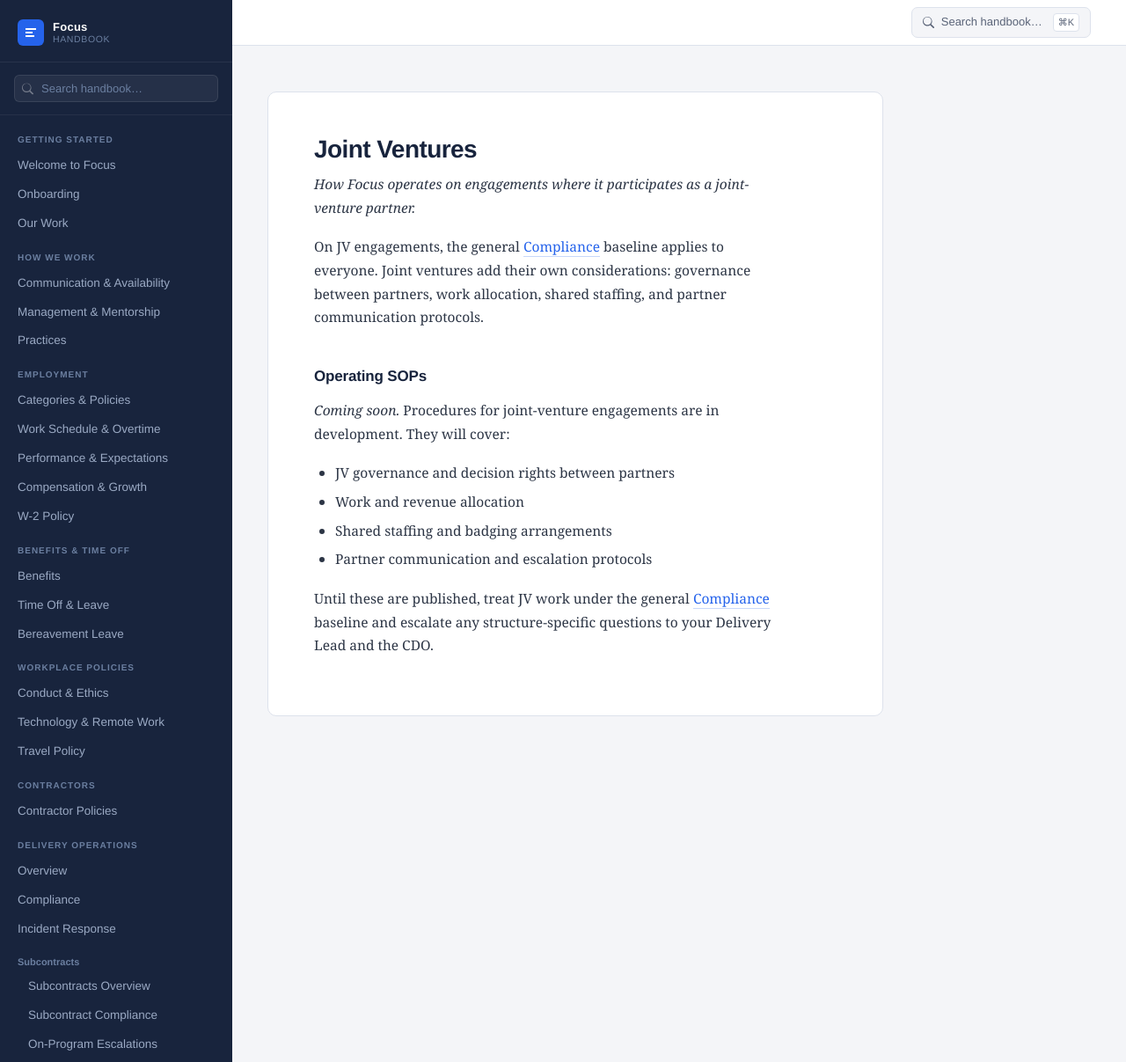
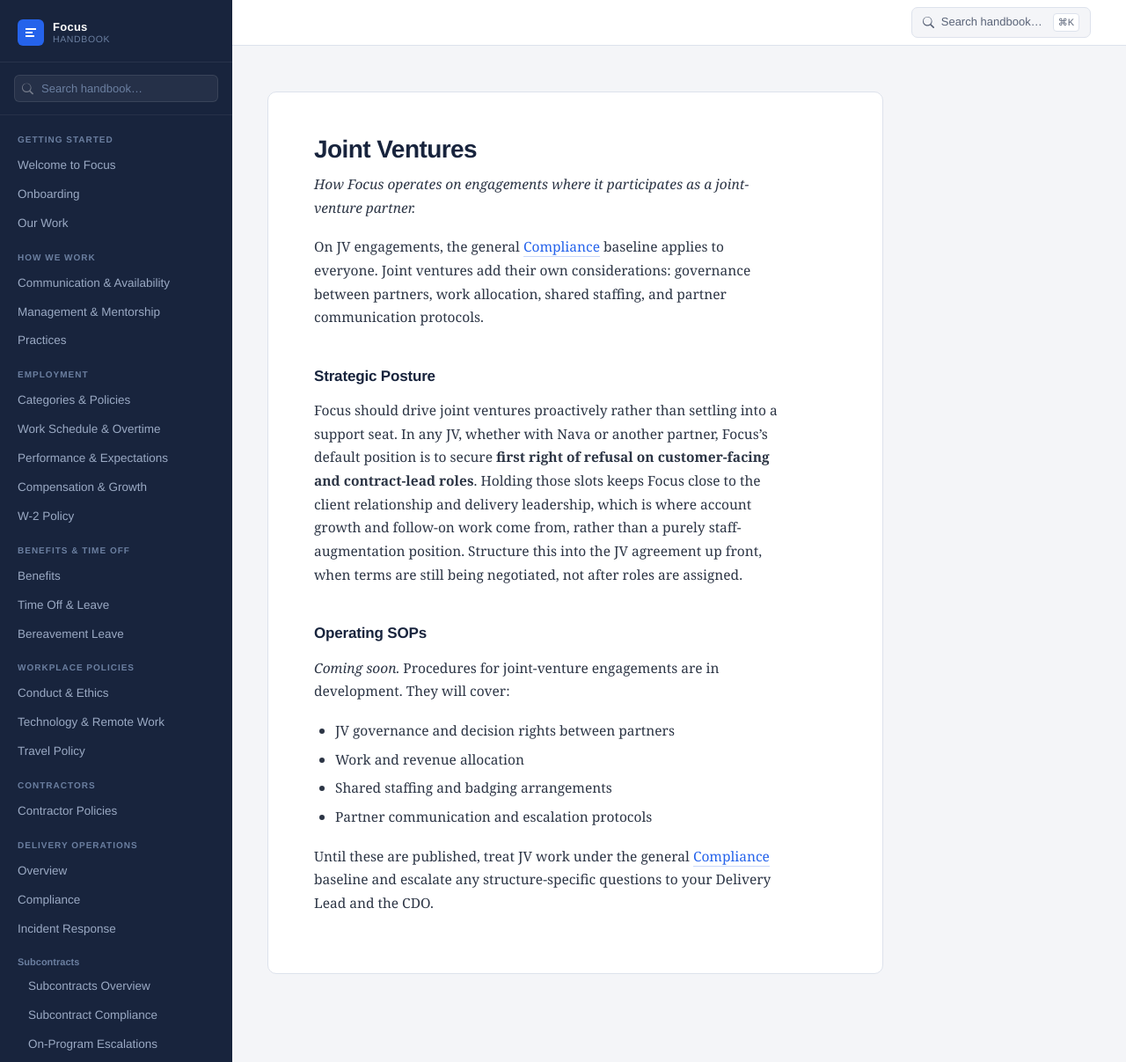
Before and after one commit to focusconsulting/focus-handbook, a Jekyll site: the page built from pages/delivery-operations/joint-venture-ops/index.md, in a window 1280 px wide. Shown: the whole page at 88% size. Built offline with Jekyll 4.4.1, drawn with Linux system fonts in a browser that asks for light colours; our own code applies the rules of GitHub Pages for plain Markdown files.

Commit message:
Add strategic posture to Joint Ventures stub
Call out that Focus should drive JVs proactively and secure first right of
refusal on customer-facing and contract-lead roles (with Nava or any
partner), structured into the JV agreement up front.

Co-Authored-By: Claude Opus 4.8 <noreply@anthropic.com>

```diff
--- a/pages/delivery-operations/joint-venture-ops/index.md
+++ b/pages/delivery-operations/joint-venture-ops/index.md
@@ -3,6 +3,10 @@
 _How Focus operates on engagements where it participates as a joint-venture partner._
 
 On JV engagements, the general [Compliance](../compliance.md) baseline applies to everyone. Joint ventures add their own considerations: governance between partners, work allocation, shared staffing, and partner communication protocols.
+
+## Strategic Posture
+
+Focus should drive joint ventures proactively rather than settling into a support seat. In any JV, whether with Nava or another partner, Focus's default position is to secure **first right of refusal on customer-facing and contract-lead roles**. Holding those slots keeps Focus close to the client relationship and delivery leadership, which is where account growth and follow-on work come from, rather than a purely staff-augmentation position. Structure this into the JV agreement up front, when terms are still being negotiated, not after roles are assigned.
 
 ## Operating SOPs
 
```
